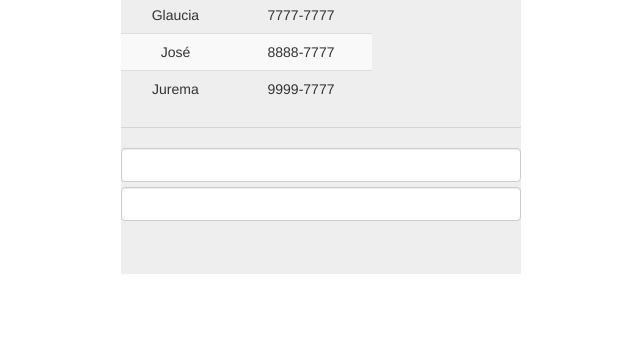
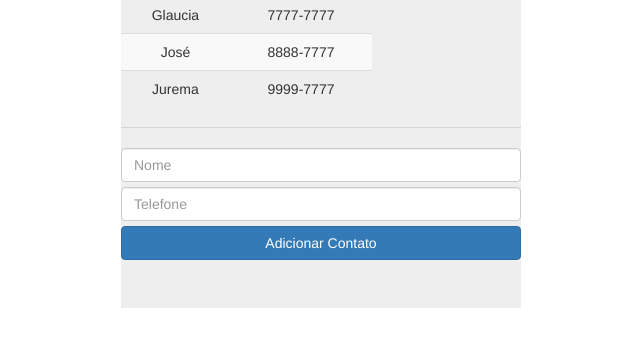
Before and after one commit to glaucia86/curso-angularjs-rodrigo-banas, a plain HTML site: page 2 - Usando Diretivas Part I/index.html in a window 1280 px wide. Shown: the part 175-522 px from the top of the page, without its empty margins (319-959 px from the left). Drawn offline with nearby package versions, Linux system fonts and the light colour scheme.

Commit message:
Exemplo sobre 'ng-click'

```diff
--- a/2 - Usando Diretivas Part I/index.html
+++ b/2 - Usando Diretivas Part I/index.html
@@ -35,6 +35,11 @@
                     {nome: "José", telefone: "8888-7777"},
                     {nome: "Jurema", telefone: "9999-7777"}
                 ];
+
+                //Função responsável por 'Adicionar Novo Contato':
+                $scope.adicionarContato = function() {
+                    $scope.contatos.push();
+                };
             });
         </script>
 </head>
@@ -54,8 +59,9 @@
         </table>
         <hr/>
 
-        <input class="form-control" type="text" ng-model="nome"/>
-        <input class="form-control" type="text" ng-model="telefone"/>
+        <input class="form-control" type="text" ng-model="nome" placeholder="Nome"/>
+        <input class="form-control" type="text" ng-model="telefone" placeholder="Telefone"/>
+        <button class="btn btn-primary btn-block" ng-click="adicionarContato()" type="">Adicionar Contato</button>
     </div>
 </body>
 </html>
```
